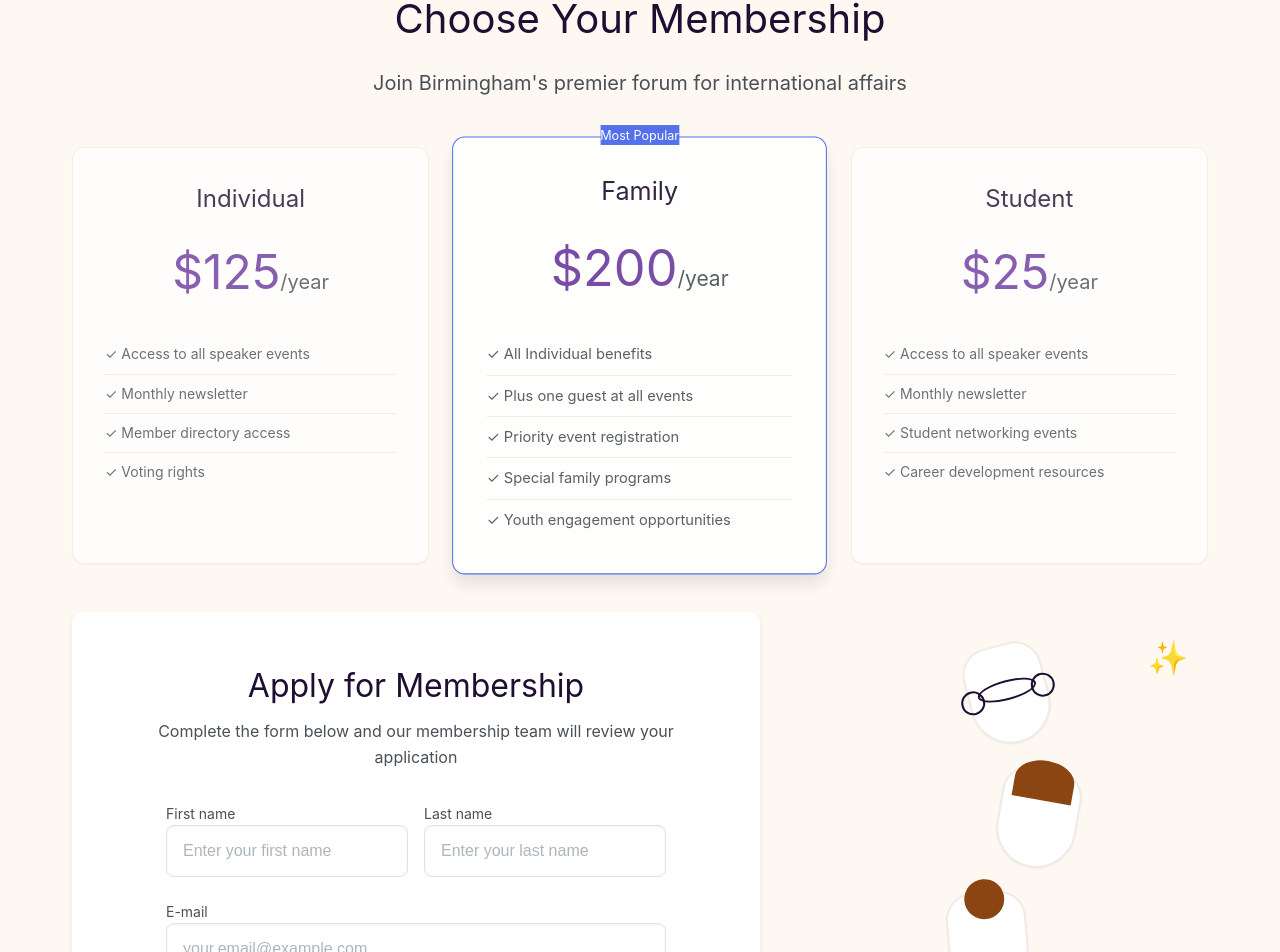
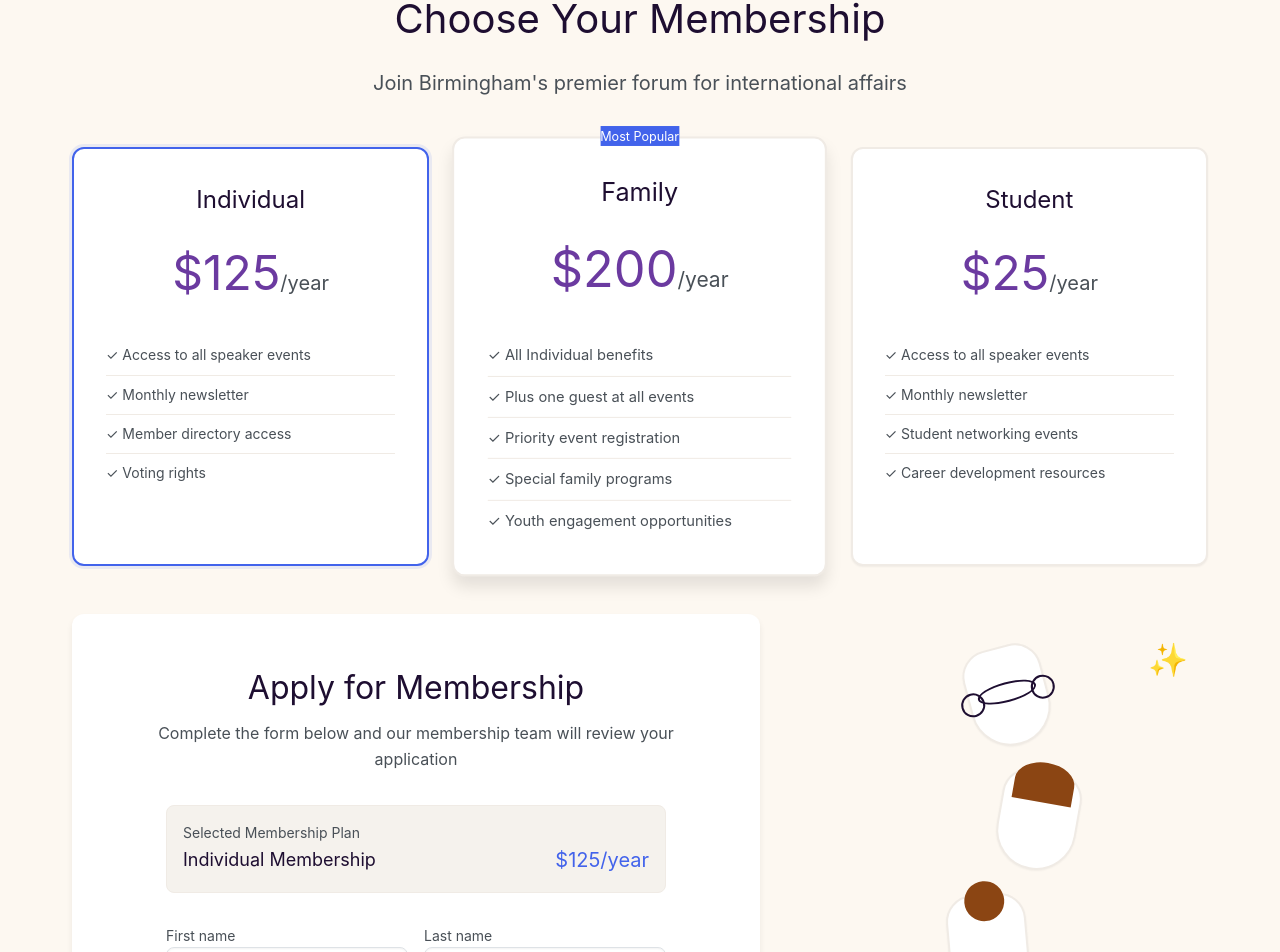
Before and after one commit to adilp/BCFR, a React (Vite) app in the folder apps/web/: page /membership in a window 1280 px wide. Shown: the part 93-1045 px from the top of the page. Built offline with nearby package versions, Linux system fonts and the light colour scheme.

Commit message:
Fix membership page with selecable plans

```diff
--- a/apps/web/src/components/LandingPage.tsx
+++ b/apps/web/src/components/LandingPage.tsx
@@ -13,8 +13,7 @@ const LandingPage = () => {
           <div className="nav-menu">
             <a href="#about" className="nav-link">About</a>
             <a href="#events" className="nav-link">Events</a>
-            <a href="#membership" className="nav-link">Membership</a>
-            <a href="#contact" className="nav-link">Contact</a>
+            <a href="/membership" className="nav-link">Membership</a>
             <button className="login-btn">Member Login</button>
           </div>
         </div>
@@ -136,7 +135,7 @@ const LandingPage = () => {
             </div>
             <div className="footer-section">
               <h4>Get Involved</h4>
-              <a href="#" className="footer-link">Membership</a>
+              <a href="/membership" className="footer-link">Membership</a>
               <a href="#" className="footer-link">Donate</a>
             </div>
             <div className="footer-section">
--- a/apps/web/src/components/MembershipPage.css
+++ b/apps/web/src/components/MembershipPage.css
@@ -43,17 +43,30 @@
   border-radius: var(--radius-lg);
   padding: var(--space-xl);
   box-shadow: var(--shadow-sm);
-  border: 1px solid var(--border-light);
+  border: 2px solid var(--border-light);
   position: relative;
-  opacity: 0.8;
-  pointer-events: none;
+  cursor: pointer;
+  transition: all var(--transition-base);
+}
+
+.pricing-card:hover {
+  transform: translateY(-4px);
+  box-shadow: var(--shadow-md);
+}
+
+.pricing-card.selected {
+  border-color: var(--primary-blue);
+  box-shadow: 0 0 0 3px rgba(66, 99, 235, 0.1);
 }
 
 .pricing-card.featured {
-  opacity: 0.9;
   transform: scale(1.05);
   box-shadow: var(--shadow-lg);
+}
+
+.pricing-card.featured.selected {
   border-color: var(--primary-blue);
+  box-shadow: 0 0 0 3px rgba(66, 99, 235, 0.1), var(--shadow-lg);
 }
 
 .featured-badge {
@@ -149,6 +162,41 @@
 .membership-form {
   max-width: 500px;
   margin: 0 auto;
+}
+
+/* Selected Plan Display */
+.selected-plan-display {
+  background: var(--bg-gray);
+  border-radius: var(--radius-md);
+  padding: var(--space-md);
+  margin-bottom: var(--space-xl);
+  border: 1px solid var(--border-light);
+}
+
+.selected-plan-display label {
+  display: block;
+  font-size: 0.875rem;
+  font-weight: var(--font-medium);
+  color: var(--text-secondary);
+  margin-bottom: var(--space-xs);
+}
+
+.selected-plan-info {
+  display: flex;
+  justify-content: space-between;
+  align-items: center;
+}
+
+.plan-name {
+  font-size: 1.125rem;
+  font-weight: var(--font-semibold);
+  color: var(--primary-purple-dark);
+}
+
+.plan-price {
+  font-size: 1.25rem;
+  font-weight: var(--font-bold);
+  color: var(--primary-blue);
 }
 
 .form-row {
@@ -338,18 +386,6 @@
   position: absolute;
   top: 20px;
   right: 20px;
-  animation: sparkle 2s ease-in-out infinite;
-}
-
-@keyframes sparkle {
-  0%, 100% {
-    opacity: 1;
-    transform: scale(1) rotate(0deg);
-  }
-  50% {
-    opacity: 0.6;
-    transform: scale(1.2) rotate(180deg);
-  }
 }
 
 /* Responsive Design */
--- a/apps/web/src/components/MembershipPage.tsx
+++ b/apps/web/src/components/MembershipPage.tsx
@@ -2,6 +2,7 @@ import { useState } from 'react'
 import './MembershipPage.css'
 
 const MembershipPage = () => {
+  const [selectedPlan, setSelectedPlan] = useState<'individual' | 'family' | 'student'>('individual')
   const [formData, setFormData] = useState({
     firstName: '',
     lastName: '',
@@ -20,7 +21,12 @@ const MembershipPage = () => {
   const handleSubmit = (e: React.FormEvent) => {
     e.preventDefault()
     // Handle form submission here
-    console.log('Form submitted:', formData)
+    const submissionData = {
+      ...formData,
+      membershipPlan: selectedPlan
+    }
+    console.log('Form submitted:', submissionData)
+    // TODO: Send to API
   }
 
   return (
@@ -33,7 +39,6 @@ const MembershipPage = () => {
             <a href="/#about" className="nav-link">About</a>
             <a href="/#events" className="nav-link">Events</a>
             <a href="/membership" className="nav-link">Membership</a>
-            <a href="/#contact" className="nav-link">Contact</a>
             <button className="login-btn">Member Login</button>
           </div>
         </div>
@@ -46,7 +51,10 @@ const MembershipPage = () => {
           <p className="membership-subtitle">Join Birmingham's premier forum for international affairs</p>
 
           <div className="pricing-grid">
-            <div className="pricing-card">
+            <div
+              className={`pricing-card ${selectedPlan === 'individual' ? 'selected' : ''}`}
+              onClick={() => setSelectedPlan('individual')}
+            >
               <h3 className="pricing-tier">Individual</h3>
               <div className="pricing-amount">
                 <span className="price">$125</span>
@@ -60,7 +68,10 @@ const MembershipPage = () => {
               </ul>
             </div>
 
-            <div className="pricing-card featured">
+            <div
+              className={`pricing-card featured ${selectedPlan === 'family' ? 'selected' : ''}`}
+              onClick={() => setSelectedPlan('family')}
+            >
               <div className="featured-badge">Most Popular</div>
               <h3 className="pricing-tier">Family</h3>
               <div className="pricing-amount">
@@ -76,7 +87,10 @@ const MembershipPage = () => {
               </ul>
             </div>
 
-            <div className="pricing-card">
+            <div
+              className={`pricing-card ${selectedPlan === 'student' ? 'selected' : ''}`}
+              onClick={() => setSelectedPlan('student')}
+            >
               <h3 className="pricing-tier">Student</h3>
               <div className="pricing-amount">
                 <span className="price">$25</span>
@@ -103,6 +117,23 @@ const MembershipPage = () => {
             </div>
 
             <form onSubmit={handleSubmit} className="membership-form">
+              {/* Selected Plan Display */}
+              <div className="selected-plan-display">
+                <label>Selected Membership Plan</label>
+                <div className="selected-plan-info">
+                  <span className="plan-name">
+                    {selectedPlan === 'individual' && 'Individual Membership'}
+                    {selectedPlan === 'family' && 'Family Membership'}
+                    {selectedPlan === 'student' && 'Student Membership'}
+                  </span>
+                  <span className="plan-price">
+                    {selectedPlan === 'individual' && '$125/year'}
+                    {selectedPlan === 'family' && '$200/year'}
+                    {selectedPlan === 'student' && '$25/year'}
+                  </span>
+                </div>
+              </div>
+
               <div className="form-row">
                 <div className="form-group">
                   <label htmlFor="firstName">First name</label>
```
